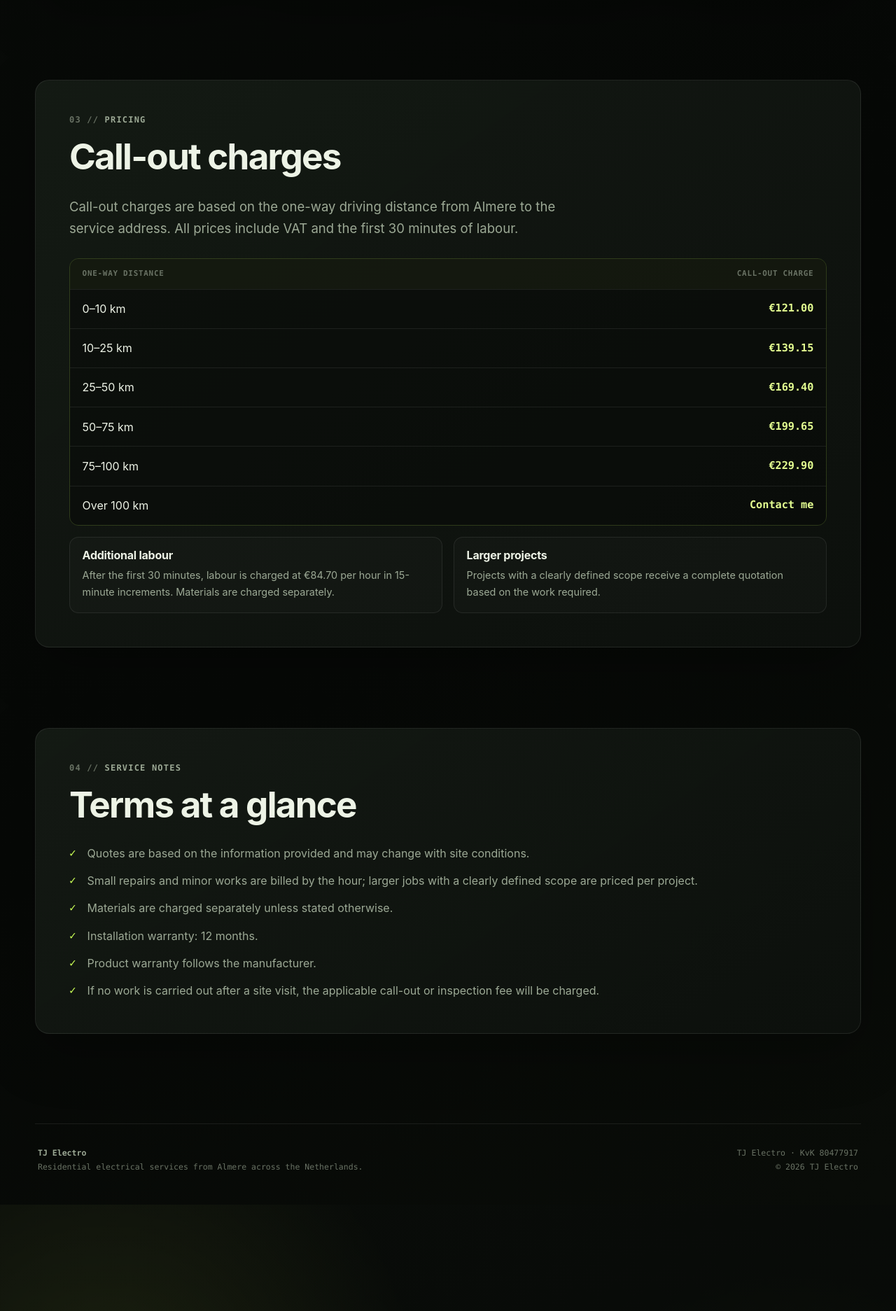
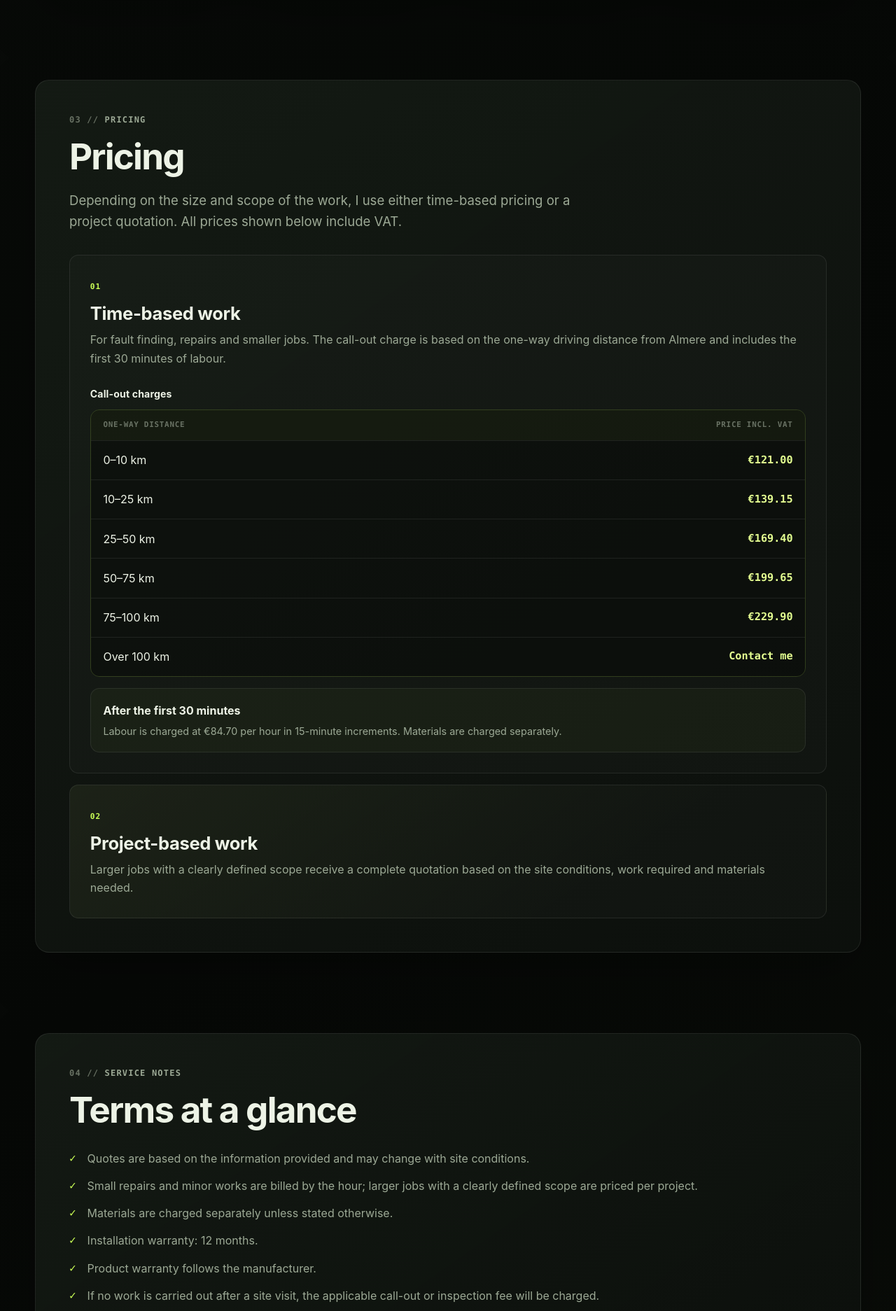
Before and after one commit to Studio-TJ/studio-tj-electrician-web, a Jekyll site: the page built from index.html, in a window 1280 px wide. Shown: the part 1683-3556 px from the top of the page at 70% size. Built offline with Jekyll 4.4.1, drawn with Linux system fonts in a browser that asks for light colours; before the commit the page ends 3404 px from its top, so only the background shows below that.

Commit message:
Split pricing into time and project work

```diff
--- a/_data/i18n/en.yml
+++ b/_data/i18n/en.yml
@@ -65,27 +65,34 @@ home:
           - "Sensors and automation controls"
   pricing:
     eyebrow: "Pricing"
-    heading: "Call-out charges"
-    intro: "Call-out charges are based on the one-way driving distance from Almere to the service address. All prices include VAT and the first 30 minutes of labour."
-    distance_label: "One-way distance"
-    price_label: "Call-out charge"
-    bands:
-      - distance: "0–10 km"
-        price: "€121.00"
-      - distance: "10–25 km"
-        price: "€139.15"
-      - distance: "25–50 km"
-        price: "€169.40"
-      - distance: "50–75 km"
-        price: "€199.65"
-      - distance: "75–100 km"
-        price: "€229.90"
-      - distance: "Over 100 km"
-        price: "Contact me"
-    labour_label: "Additional labour"
-    labour_note: "After the first 30 minutes, labour is charged at €84.70 per hour in 15-minute increments. Materials are charged separately."
-    project_label: "Larger projects"
-    project_note: "Projects with a clearly defined scope receive a complete quotation based on the work required."
+    heading: "Pricing"
+    intro: "Depending on the size and scope of the work, I use either time-based pricing or a project quotation. All prices shown below include VAT."
+    time_based:
+      number: "01"
+      heading: "Time-based work"
+      intro: "For fault finding, repairs and smaller jobs. The call-out charge is based on the one-way driving distance from Almere and includes the first 30 minutes of labour."
+      callout_heading: "Call-out charges"
+      distance_label: "One-way distance"
+      price_label: "Price incl. VAT"
+      bands:
+        - distance: "0–10 km"
+          price: "€121.00"
+        - distance: "10–25 km"
+          price: "€139.15"
+        - distance: "25–50 km"
+          price: "€169.40"
+        - distance: "50–75 km"
+          price: "€199.65"
+        - distance: "75–100 km"
+          price: "€229.90"
+        - distance: "Over 100 km"
+          price: "Contact me"
+      labour_label: "After the first 30 minutes"
+      labour_note: "Labour is charged at €84.70 per hour in 15-minute increments. Materials are charged separately."
+    project_based:
+      number: "02"
+      heading: "Project-based work"
+      intro: "Larger jobs with a clearly defined scope receive a complete quotation based on the site conditions, work required and materials needed."
   terms:
     eyebrow: "Service notes"
     heading: "Terms at a glance"
--- a/_includes/pages/home.html
+++ b/_includes/pages/home.html
@@ -68,16 +68,23 @@
     <h2 id="pricing-title">{{ home.pricing.heading }}</h2>
     <p class="pricing-intro">{{ home.pricing.intro }}</p>
 
+    <div class="pricing-options">
+      <section class="pricing-option pricing-option-time" aria-labelledby="time-based-title">
+        <span class="pricing-option-number">{{ home.pricing.time_based.number }}</span>
+        <h3 id="time-based-title">{{ home.pricing.time_based.heading }}</h3>
+        <p>{{ home.pricing.time_based.intro }}</p>
+
+        <h4>{{ home.pricing.time_based.callout_heading }}</h4>
         <div class="pricing-table-wrap">
           <table class="pricing-table">
             <thead>
               <tr>
-            <th scope="col">{{ home.pricing.distance_label }}</th>
-            <th scope="col">{{ home.pricing.price_label }}</th>
+                <th scope="col">{{ home.pricing.time_based.distance_label }}</th>
+                <th scope="col">{{ home.pricing.time_based.price_label }}</th>
               </tr>
             </thead>
             <tbody>
-          {% for band in home.pricing.bands %}
+              {% for band in home.pricing.time_based.bands %}
                 <tr>
                   <td>{{ band.distance }}</td>
                   <td>{{ band.price }}</td>
@@ -87,15 +94,17 @@
           </table>
         </div>
 
-    <div class="pricing-details">
-      <div>
-        <h3>{{ home.pricing.labour_label }}</h3>
-        <p>{{ home.pricing.labour_note }}</p>
+        <div class="pricing-labour-note">
+          <strong>{{ home.pricing.time_based.labour_label }}</strong>
+          <p>{{ home.pricing.time_based.labour_note }}</p>
         </div>
-      <div>
-        <h3>{{ home.pricing.project_label }}</h3>
-        <p>{{ home.pricing.project_note }}</p>
-      </div>
+      </section>
+
+      <section class="pricing-option pricing-option-project" aria-labelledby="project-based-title">
+        <span class="pricing-option-number">{{ home.pricing.project_based.number }}</span>
+        <h3 id="project-based-title">{{ home.pricing.project_based.heading }}</h3>
+        <p>{{ home.pricing.project_based.intro }}</p>
+      </section>
     </div>
   </article>
 </section>
--- a/assets/css/style.scss
+++ b/assets/css/style.scss
@@ -487,13 +487,51 @@ html[lang="zh"] .hero h1 {
 
 .pricing-intro {
   max-width: 760px;
-  margin-top: 1.8rem;
+  margin: 1.2rem 0 0;
   color: var(--muted);
   font-size: clamp(1rem, 1.6vw, 1.16rem);
 }
 
+.pricing-options {
+  display: grid;
+  grid-template-columns: 1fr;
+  gap: 1rem;
+  margin-top: 2rem;
+}
+
+.pricing-option {
+  padding: clamp(1.2rem, 3vw, 1.8rem);
+  border: 1px solid var(--line-soft);
+  border-radius: var(--radius-small);
+  background: rgba(255, 255, 255, 0.018);
+}
+
+.pricing-option-number {
+  display: inline-block;
+  margin-bottom: 1.2rem;
+  color: var(--accent);
+  font: 700 0.7rem/1 var(--mono);
+  letter-spacing: 0.08em;
+}
+
+.pricing-option h3 {
+  margin-bottom: 0.65rem;
+  font-size: clamp(1.25rem, 2vw, 1.65rem);
+}
+
+.pricing-option > p {
+  margin-bottom: 0;
+  color: var(--muted);
+}
+
+.pricing-option h4 {
+  margin: 1.6rem 0 0.7rem;
+  color: var(--text);
+  font-size: 0.88rem;
+  letter-spacing: 0.01em;
+}
+
 .pricing-table-wrap {
-  margin-top: 1.7rem;
   overflow: hidden;
   border: 1px solid var(--line);
   border-radius: var(--radius-small);
@@ -534,29 +572,30 @@ html[lang="zh"] .hero h1 {
   border-bottom: 0;
 }
 
-.pricing-details {
-  display: grid;
-  grid-template-columns: repeat(2, minmax(0, 1fr));
-  gap: 1rem;
+.pricing-labour-note {
   margin-top: 1rem;
-}
-
-.pricing-details > div {
   padding: 1.1rem;
   border: 1px solid var(--line-soft);
   border-radius: var(--radius-small);
-  background: rgba(255, 255, 255, 0.018);
+  background: rgba(202, 255, 86, 0.035);
 }
 
-.pricing-details h3 {
-  margin-bottom: 0.45rem;
-  font-size: 1rem;
+.pricing-labour-note strong {
+  display: block;
+  margin-bottom: 0.3rem;
+  color: var(--text);
 }
 
-.pricing-details p {
+.pricing-labour-note p {
   margin: 0;
   color: var(--muted);
   font-size: 0.9rem;
+}
+
+.pricing-option-project {
+  background:
+    linear-gradient(145deg, rgba(202, 255, 86, 0.045), transparent 72%),
+    rgba(255, 255, 255, 0.018);
 }
 
 .service-number {
@@ -1050,10 +1089,6 @@ a.contact-card:focus-visible,
     grid-template-columns: 1fr;
   }
 
-  .pricing-details {
-    grid-template-columns: 1fr;
-  }
-
   .pricing-table th,
   .pricing-table td {
     padding-inline: 0.85rem;
```
Also changed, not shown: _data/i18n/zh.yml (+28 -21 lines). Lines whose indentation alone changed are shown as unchanged.
